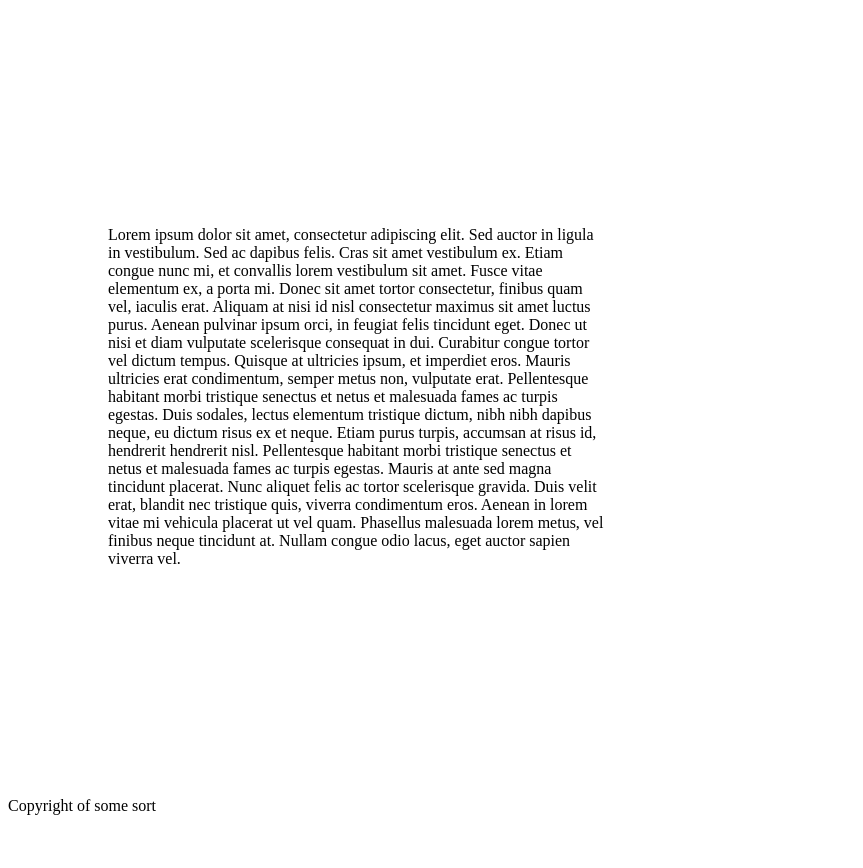
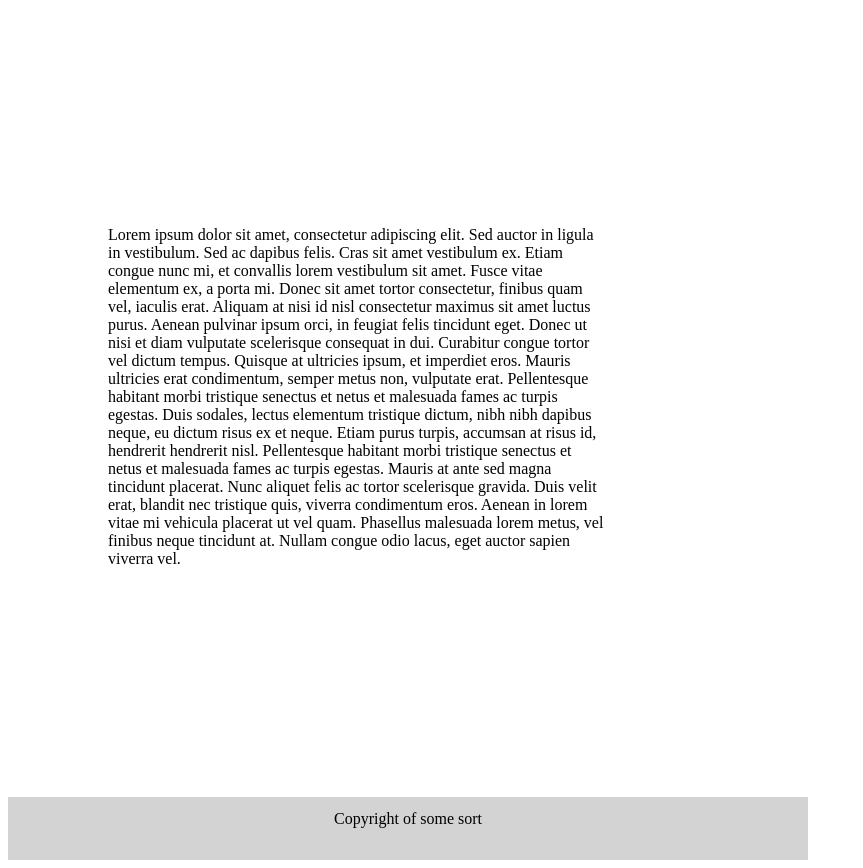
Before and after one commit to edwardcasbon/rwd-kata, a website: page index.html in a window 1280 px wide. Shown: the part 101-969 px from the top of the page, without its empty margins (0-863 px from the left). Before the commit the page ends 924 px from the top, so only its background shows below. Drawn offline with Linux system fonts and the light colour scheme.

Commit message:
Position footer

```diff
--- a/main.css
+++ b/main.css
@@ -34,3 +34,11 @@
 .logo h3 {
     font-family: cursive;
 }
+
+.gray{
+    background-color: #d3d3d3;
+    height: 50px;
+    text-align: center;
+    width: 800px;
+    padding-top: 1%;
+}
```
